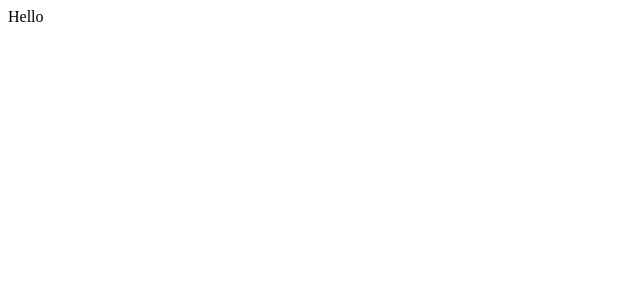
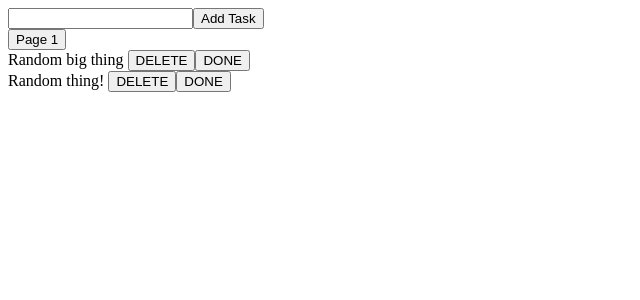
Before and after one commit to Blatts12/tasks, a React (Create React App) app: page / in a window 1280 px wide. Shown: the top 300 px of the page, without its empty margins (0-640 px from the left). Built offline with nearby package versions, Linux system fonts and the light colour scheme; data requests are answered from the project's data file.

Commit message:
added task types, super basic page, task hook = task pagination, task infinitescroll, adding, updating, deleting

```diff
--- a/db.json
+++ b/db.json
@@ -1,34 +1,34 @@
 {
   "tasks": [
     {
-            "id" : 1,
+      "id": 1,
       "title": "Get a job!",
       "done": false
     },
     {
-            "id" : 2,
+      "id": 2,
       "title": "Make a sandwich!",
-            "done": true
+      "done": false
     },
     {
-            "id" : 3,
+      "id": 3,
       "title": "Be happy!",
       "done": false
     },
     {
-            "id" : 4,
+      "id": 4,
       "title": "Have fulfilling life!",
       "done": false
     },
     {
-            "id" : 5,
+      "id": 5,
       "title": "Random thing!",
-            "done": true
+      "done": false
     },
     {
-            "id" : 6,
+      "id": 6,
       "title": "Random big thing",
-            "done": true
+      "done": false
     }
   ]
 }
--- a/package.json
+++ b/package.json
@@ -14,6 +14,7 @@
     "@types/node": "^12.20.24",
     "@types/react": "^17.0.20",
     "@types/react-dom": "^17.0.9",
+    "axios": "^0.21.4",
     "react": "^17.0.2",
     "react-dom": "^17.0.2",
     "react-scripts": "4.0.3",
--- a/src/App.tsx
+++ /dev/null
@@ -1,5 +0,0 @@
-function App() {
-  return <div>Hello</div>;
-}
-
-export default App;
--- /dev/null
+++ b/src/components/App.tsx
@@ -0,0 +1,61 @@
+import React, { useState } from "react";
+import { TaskSort } from "../types";
+import useTasks from "./Task/useTasks";
+
+function App() {
+  const {
+    tasks,
+    pageNumber,
+    setPageNumber,
+    createTask,
+    updateTask,
+    deleteTask,
+    loading,
+    error,
+    hasMore,
+  } = useTasks(2, TaskSort.ID_DESC, true);
+
+  const [taskTitle, setTaskTitle] = useState("");
+
+  const addPage = () => {
+    if (hasMore) setPageNumber(pageNumber + 1);
+  };
+
+  const onTaskTitle = (e: React.ChangeEvent<HTMLInputElement>) => {
+    setTaskTitle(e.target.value);
+  };
+
+  const submitTask = (e: React.FormEvent) => {
+    e.preventDefault();
+    const task = {
+      id: 0,
+      title: taskTitle,
+      done: false,
+    };
+
+    createTask(task);
+  };
+
+  return (
+    <div>
+      <form onSubmit={submitTask}>
+        <input type="text" name="taskTitle" onChange={onTaskTitle} />
+        <input type="submit" value="Add Task" />
+      </form>
+      <button onClick={addPage}>{`Page ${pageNumber}`}</button>
+      {tasks.map((task) => (
+        <div key={task.id} style={{ width: "100%" }}>
+          {task.title}{" "}
+          <button onClick={() => deleteTask(task.id)}>DELETE</button>
+          <button onClick={() => updateTask({ ...task, done: !task.done })}>
+            {task.done ? "UNDONE" : "DONE"}
+          </button>
+        </div>
+      ))}
+      {loading && <span>Loading</span>}
+      {error && <span>Error</span>}
+    </div>
+  );
+}
+
+export default App;
--- /dev/null
+++ b/src/components/Task/useTasks.tsx
@@ -0,0 +1,125 @@
+import axios from "axios";
+import { useEffect, useState } from "react";
+import { Task, TaskSort } from "../../types";
+
+const getSortingString = (sortingType: TaskSort) => {
+  switch (sortingType) {
+    case TaskSort.ID_ASC: {
+      return "_sort=id&_order=asc";
+    }
+    case TaskSort.ID_DESC: {
+      return "_sort=id&_order=desc";
+    }
+    case TaskSort.DONE_ASC: {
+      return "_sort=done&_order=asc";
+    }
+    case TaskSort.DONE_DESC: {
+      return "_sort=done&_order=desc";
+    }
+    default: {
+      return "_sort=id&_order=desc";
+    }
+  }
+};
+
+export default function useTasks(
+  limit: number = 5,
+  sortingType: TaskSort = TaskSort.ID_DESC,
+  infinityScroll: boolean = false
+) {
+  const [pageNumber, setPageNumber] = useState(1);
+  const [loading, setLoading] = useState(true);
+  const [hasMore, setHasMore] = useState(false);
+  const [error, setError] = useState(false);
+  const [needRefetch, setNeedRefetch] = useState(false);
+  const [tasks, setTasks] = useState<Array<Task>>([]);
+
+  useEffect(() => {
+    setTasks([]);
+    setPageNumber(1);
+  }, [needRefetch]);
+
+  useEffect(() => {
+    setLoading(true);
+    setError(false);
+
+    const fetchUrl = `http://localhost:3001/tasks?_page=${pageNumber}&_limit=${limit}&${getSortingString(
+      sortingType
+    )}`;
+
+    axios
+      .get(fetchUrl)
+      .then((res) => {
+        if (infinityScroll) {
+          setTasks((prevTasks) =>
+            Array.from(new Set([...prevTasks, ...res.data]))
+          );
+        } else {
+          setTasks([...res.data]);
+        }
+        setHasMore(res.data.length > 0);
+        setLoading(false);
+        setNeedRefetch(false);
+      })
+      .catch((e) => {
+        setError(true);
+      });
+  }, [pageNumber, limit, sortingType, infinityScroll, needRefetch]);
+
+  const createTask = (task: Task) => {
+    setError(false);
+    const postUrl = "http://localhost:3001/tasks";
+
+    axios
+      .post(postUrl, task)
+      .then((res) => {
+        setNeedRefetch(true);
+      })
+      .catch((e) => {
+        setError(true);
+      });
+  };
+
+  const updateTask = (task: Task) => {
+    setError(false);
+    const putUrl = `http://localhost:3001/tasks/${task.id}`;
+
+    axios
+      .put(putUrl, task)
+      .then((res) => {
+        const taskIndex = tasks.findIndex((t) => t.id === res.data.id);
+        const newTasks = Array.from(tasks);
+        newTasks[taskIndex] = { ...res.data };
+        setTasks(newTasks);
+      })
+      .catch((e) => {
+        setError(true);
+      });
+  };
+
+  const deleteTask = (id: number) => {
+    setError(false);
+    const removeUrl = `http://localhost:3001/tasks/${id}`;
+
+    axios
+      .delete(removeUrl)
+      .then((res) => {
+        setTasks([...tasks.filter((t) => t.id !== id)]);
+      })
+      .catch((e) => {
+        setError(true);
+      });
+  };
+
+  return {
+    tasks,
+    pageNumber,
+    setPageNumber,
+    createTask,
+    updateTask,
+    deleteTask,
+    loading,
+    error,
+    hasMore,
+  };
+}
--- a/src/index.tsx
+++ b/src/index.tsx
@@ -1,6 +1,6 @@
 import React from "react";
 import ReactDOM from "react-dom";
-import App from "./App";
+import App from "./components/App";
 import "@fontsource/roboto";
 
 ReactDOM.render(
--- /dev/null
+++ b/src/types.ts
@@ -0,0 +1,14 @@
+//TASK
+
+export interface Task {
+  id: number;
+  title: string;
+  done: boolean;
+}
+
+export enum TaskSort {
+  DONE_DESC = "DONE_DESC",
+  DONE_ASC = "DONE_ASC",
+  ID_DESC = "ID_DESC",
+  ID_ASC = "ID_ASC",
+}
```
Also changed, not shown: 1 other file (tests, documents, lock files or other folders). Lines whose indentation alone changed are shown as unchanged.
